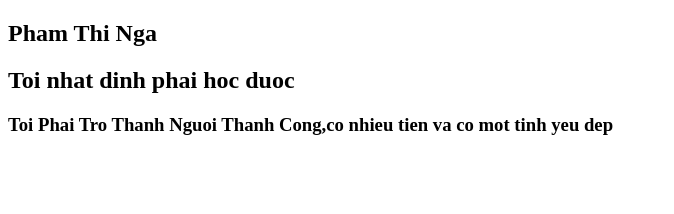
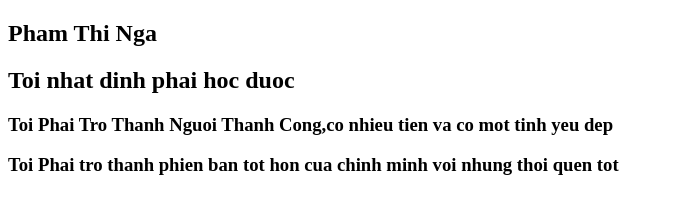
Before and after one commit to NgaPhamThi/Thuc_Hanh_github, a plain HTML site: page index.html in a window 1280 px wide. Shown: the whole page, without its empty margins (0-674 px from the left). Drawn offline with Linux system fonts and the light colour scheme.

Commit message:
Update index.html
thay doi

```diff
--- a/index.html
+++ b/index.html
@@ -16,5 +16,6 @@
 <h3>Toi Phai Tro Thanh Nguoi Thanh Cong,co nhieu tien va co mot tinh
     yeu dep
 </h3>
+<h3>Toi Phai tro thanh phien ban tot hon cua chinh minh voi nhung thoi quen tot </h3>
 
 </html>
```
